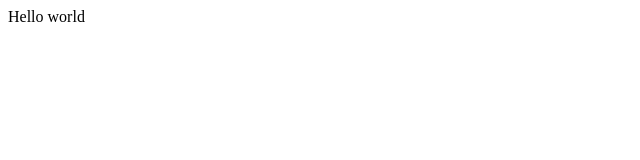
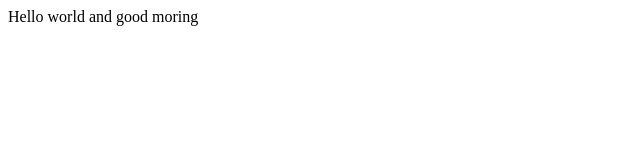
Before and after one commit to Kiran9991/Full-Stack-app, a plain HTML site: page index.html in a window 1280 px wide. Shown: the whole page, without its empty margins (0-640 px from the left). Drawn offline with Linux system fonts and the light colour scheme.

Commit message:
add new words

```diff
--- a/index.html
+++ b/index.html
@@ -1 +1 @@
-<p>Hello world</p>
+<p>Hello world and good moring</p>
```
